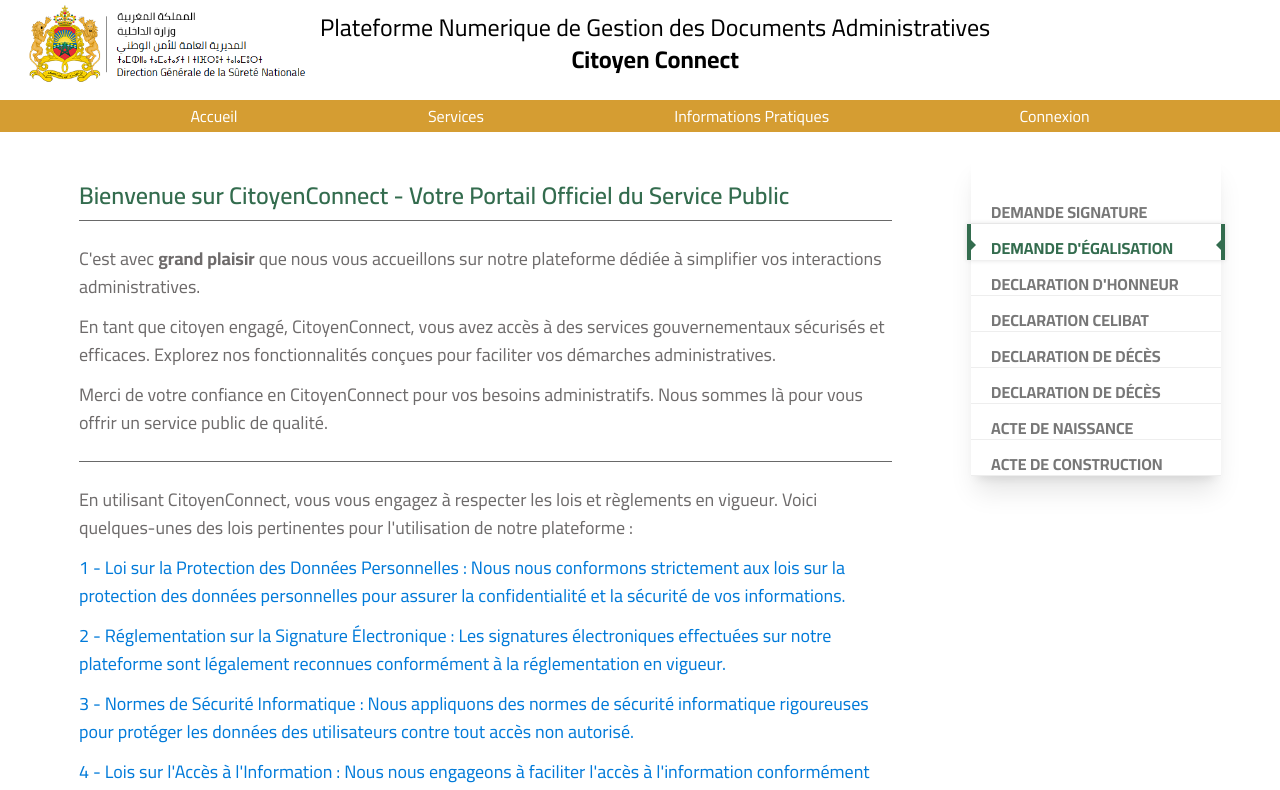
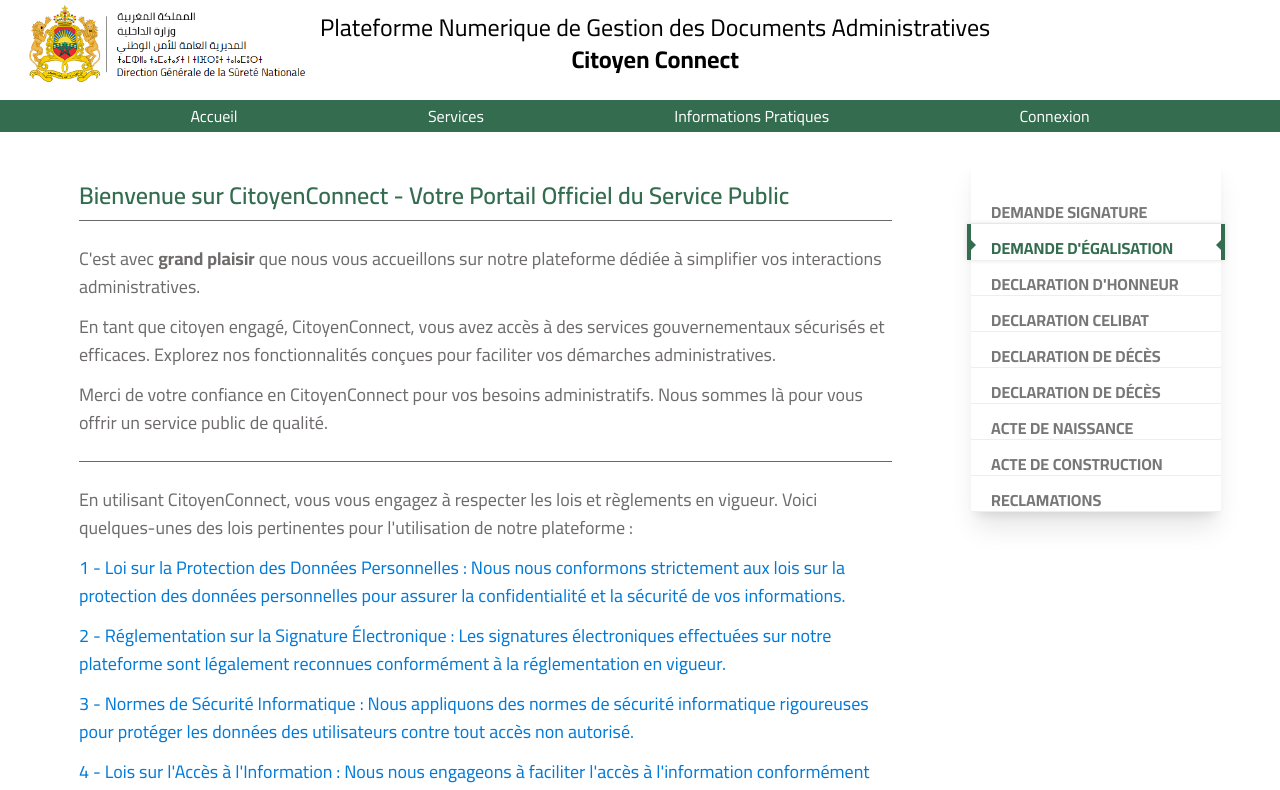
Before and after one commit to haitammabrouk/CitoyenConnect, a React (Vite) app: page / in a window 1280 px wide. Shown: the top 790 px of the page. Built offline with nearby package versions, Linux system fonts and the light colour scheme.

Commit message:
change navbars 's colors to green

```diff
--- a/src/components/CitoyenNavbar.jsx
+++ b/src/components/CitoyenNavbar.jsx
@@ -19,7 +19,7 @@
             </div>
         </div>
         <div className="lower pt-3">
-            <ul className='links bg-[#d59d32] flex justify-evenly text-[#ffffff] py-1'>
+            <ul className='links bg-[#336C4E] flex justify-evenly text-[#ffffff] py-1'>
                 <li><a href="#">Accueil</a></li>
                 <li><a href="#">Services</a></li>
                 <li><a href="#">Informations Pratiques</a></li>
--- a/src/components/Navbar.jsx
+++ b/src/components/Navbar.jsx
@@ -18,7 +18,7 @@
             </div>
         </div>
         <div className="lower pt-3">
-            <ul className='links bg-[#d59d32] flex justify-evenly text-[#ffffff] py-1'>
+            <ul className='links bg-[#336C4E] flex justify-evenly text-[#ffffff] py-1'>
                 <li><a href="#">Accueil</a></li>
                 <li><a href="#">Services</a></li>
                 <li><a href="#">Informations Pratiques</a></li>
--- a/src/pages/CitoyenHome.jsx
+++ b/src/pages/CitoyenHome.jsx
@@ -126,6 +126,12 @@
                                                 <strong>Acte de Construction</strong>
                                             </a>
                                         </li>
+                                        <li>
+                                            <a href="">
+                                                <i className="fa fa-picture-o"></i>
+                                                <strong>Reclamations</strong>
+                                            </a>
+                                        </li>
                                     </ul>
                                 </nav>
                             </div>
```
